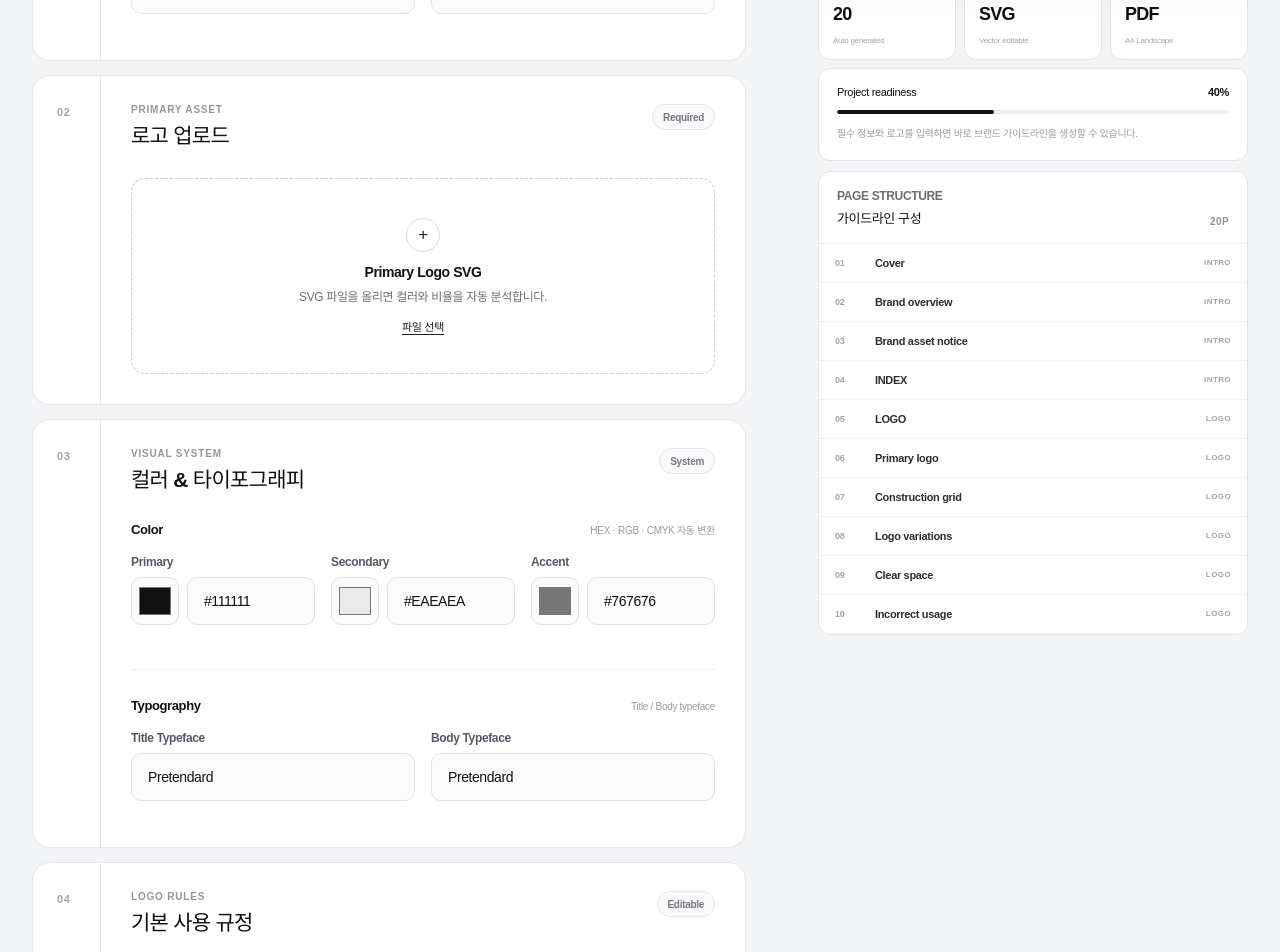
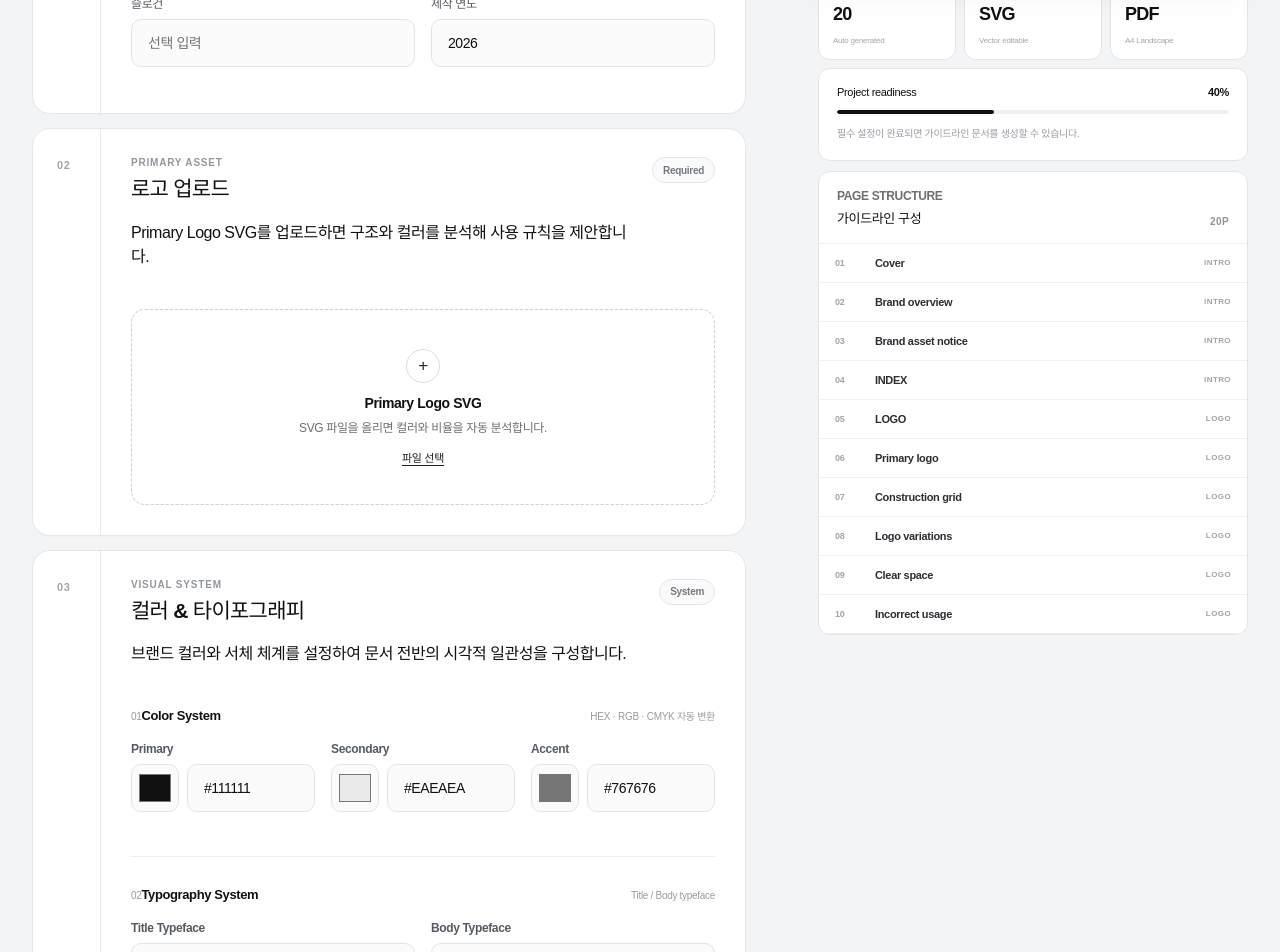
Before and after one commit to jyhome1228-cyber/brandcreator, a React (Vite) app: page / in a window 1280 px wide. Shown: the part 540-1492 px from the top of the page. Built offline with nearby package versions, Linux system fonts and the light colour scheme.

Commit message:
Refine setup information hierarchy and module copy

```diff
--- a/src/App.tsx
+++ b/src/App.tsx
@@ -176,6 +176,7 @@ export default function App() {
                     <div>
                       <span className="module-kicker">BRAND INFORMATION</span>
                       <h2>브랜드 기본 정보</h2>
+                      <p className="module-description">가이드라인 문서 전반에 사용되는 브랜드 기본 메타데이터를 설정합니다.</p>
                     </div>
                     <span className="module-state">{project.name && project.englishName ? 'Complete' : 'Required'}</span>
                   </div>
@@ -213,6 +214,7 @@ export default function App() {
                     <div>
                       <span className="module-kicker">PRIMARY ASSET</span>
                       <h2>로고 업로드</h2>
+                      <p className="module-description">Primary Logo SVG를 업로드하면 구조와 컬러를 분석해 사용 규칙을 제안합니다.</p>
                     </div>
                     <span className="module-state">{project.logo ? 'Detected' : 'Required'}</span>
                   </div>
@@ -365,13 +367,17 @@ export default function App() {
                     <div>
                       <span className="module-kicker">VISUAL SYSTEM</span>
                       <h2>컬러 & 타이포그래피</h2>
+                      <p className="module-description">브랜드 컬러와 서체 체계를 설정하여 문서 전반의 시각적 일관성을 구성합니다.</p>
                     </div>
                     <span className="module-state">System</span>
                   </div>
                   <div className="system-split">
                     <div className="system-block">
                       <div className="system-block-title">
-                        <strong>Color</strong>
+                        <div>
+                          <span className="system-index">01</span>
+                          <strong>Color System</strong>
+                        </div>
                         <span>HEX · RGB · CMYK 자동 변환</span>
                       </div>
                       <div className="field-grid three-column compact-color-grid">
@@ -397,7 +403,10 @@ export default function App() {
                     </div>
                     <div className="system-block">
                       <div className="system-block-title">
-                        <strong>Typography</strong>
+                        <div>
+                          <span className="system-index">02</span>
+                          <strong>Typography System</strong>
+                        </div>
                         <span>Title / Body typeface</span>
                       </div>
                       <div className="field-grid two-column">
@@ -426,6 +435,7 @@ export default function App() {
                     <div>
                       <span className="module-kicker">LOGO RULES</span>
                       <h2>기본 사용 규정</h2>
+                      <p className="module-description">로고 보호공간과 최소 사용 크기를 최종 규칙으로 설정합니다.</p>
                     </div>
                     <span className="module-state">Editable</span>
                   </div>
@@ -510,7 +520,7 @@ export default function App() {
                   <strong>{setupProgress}%</strong>
                 </div>
                 <div className="progress-track"><i style={{ width: `${setupProgress}%` }} /></div>
-                <p>필수 정보와 로고를 입력하면 바로 브랜드 가이드라인을 생성할 수 있습니다.</p>
+                <p>필수 설정이 완료되면 가이드라인 문서를 생성할 수 있습니다.</p>
               </div>
 
               <div className="page-structure-card">
```
